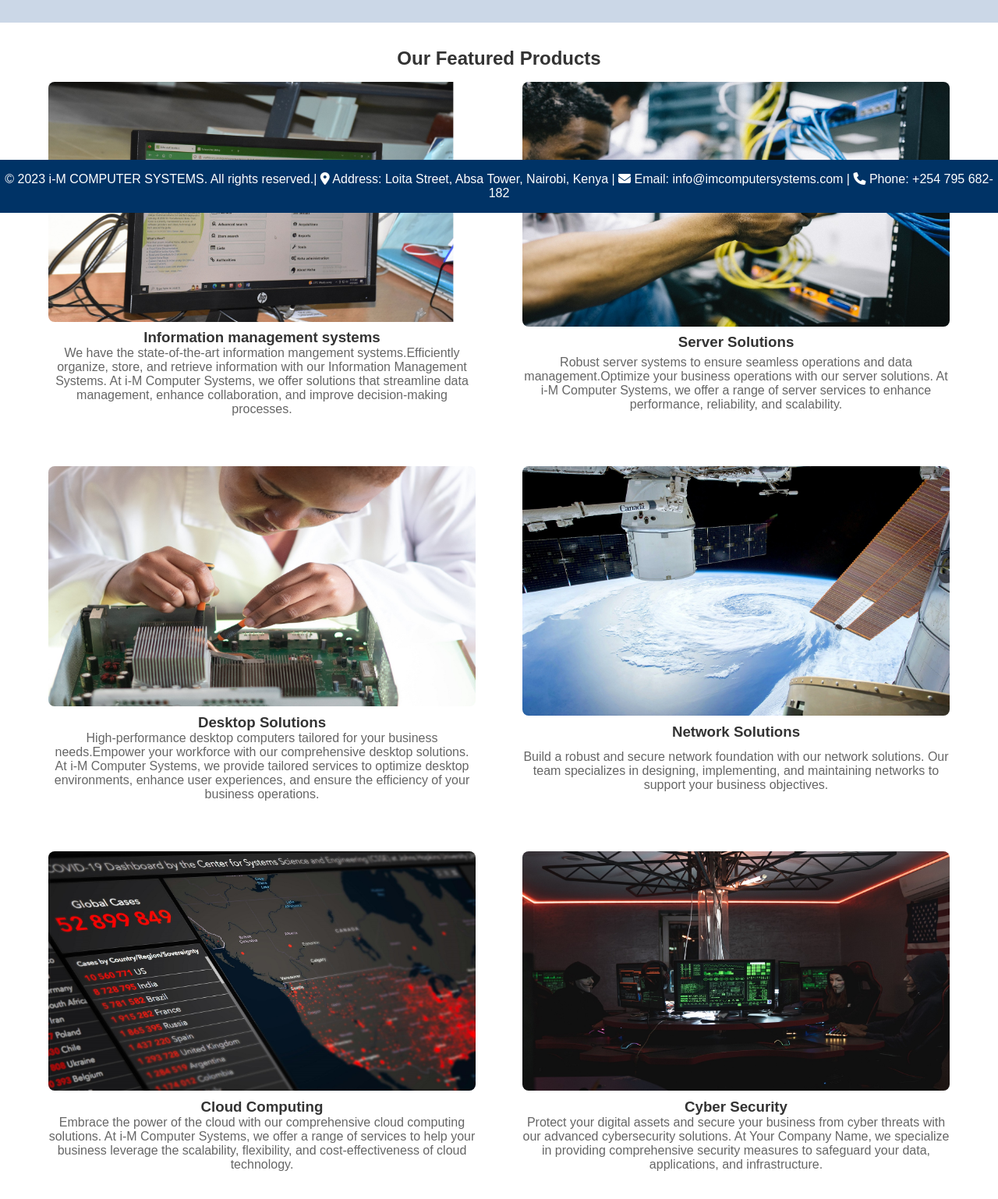
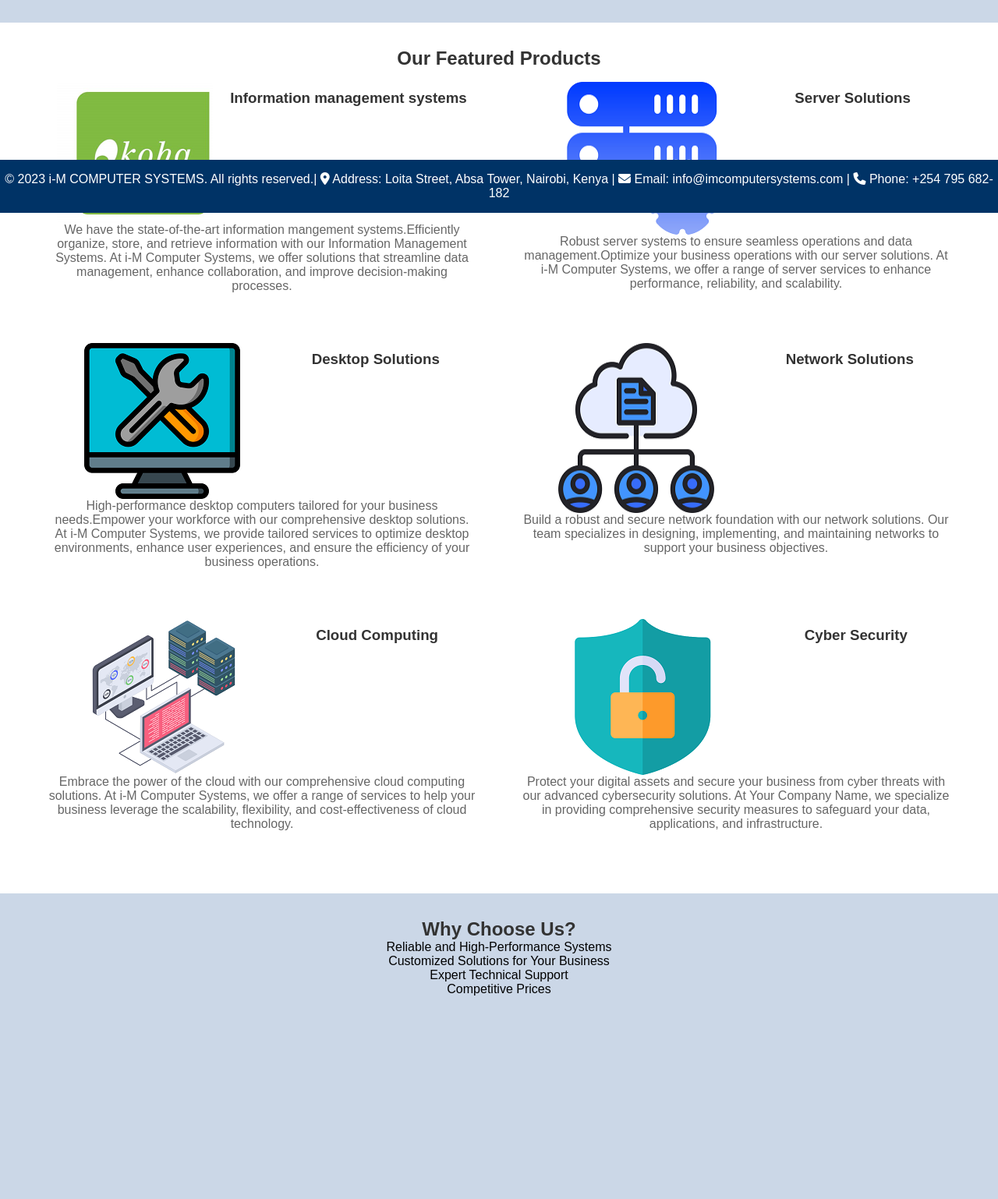
Before and after one commit to mbugua7890/imtest3, a plain HTML site: page home.html in a window 1280 px wide. Shown: the part 527-2065 px from the top of the page at 78% size. After the commit the page ends 1891 px from the top, so only its background shows below. Drawn offline with Linux system fonts and the light colour scheme.

Commit message:
Update home.html

```diff
--- a/home.html
+++ b/home.html
@@ -52,33 +52,33 @@
         <div>
             <!-- Add your product images and descriptions here -->
              <div>
-                <img src="images/28.jpg" alt="Server Rack">
+                <img src="images/ims1.png" alt="Server Rack">
                 <h3>Information management systems</h3>
                 <p>We have the state-of-the-art information mangement systems.Efficiently organize, store, and retrieve information with our Information Management Systems. At i-M Computer Systems, we offer solutions that streamline data management, enhance collaboration, and improve decision-making processes.</p>
             </div>
             <div>
-                <img src="images/17.jpg" alt="Server Rack">
+                <img src="images/server1.png" alt="Server Rack">
                 <h3>Server Solutions</h3>
                 <p>Robust server systems to ensure seamless operations and data management.Optimize your business operations with our server solutions. At i-M Computer Systems, we offer a range of server services to enhance performance, reliability, and scalability.</p>
             </div>
             <div>
-                <img src="images/23.jpg" alt="Desktop Computer">
+                <img src="images/desktop1.png" alt="Desktop Computer">
                 <h3>Desktop Solutions</h3>
                 <p>High-performance desktop computers tailored for your business needs.Empower your workforce with our comprehensive desktop solutions. At i-M Computer Systems, we provide tailored services to optimize desktop environments, enhance user experiences, and ensure the efficiency of your business operations.</p>
             </div>
             <div>
-                <img src="images/20.jpg" alt="Desktop Computer">
+                <img src="images/network1.png" alt="Desktop Computer">
                 <h3>Network Solutions</h3>
                 <p>Build a robust and secure network foundation with our network solutions. Our team specializes in designing, implementing, and maintaining networks to support your business objectives.</p>
             </div>
             <div>
-                <img src="images/16.jpg" alt="Server Rack">
+                <img src="images/cloud-computing1.png" alt="Server Rack">
                 <h3>Cloud Computing</h3>
                 <p>Embrace the power of the cloud with our comprehensive cloud computing solutions. At i-M Computer Systems, we offer a range of services to help your business leverage the scalability, flexibility, and cost-effectiveness of cloud technology.</p>
             </div>
 
             <div>
-                <img src="images/21.jpg" alt="Server Rack">
+                <img src="images/cyber1.png" alt="Server Rack">
                 <h3>Cyber Security</h3>
                 <p>Protect your digital assets and secure your business from cyber threats with our advanced cybersecurity solutions. At Your Company Name, we specialize in providing comprehensive security measures to safeguard your data, applications, and infrastructure.</p>
             </div>
```
